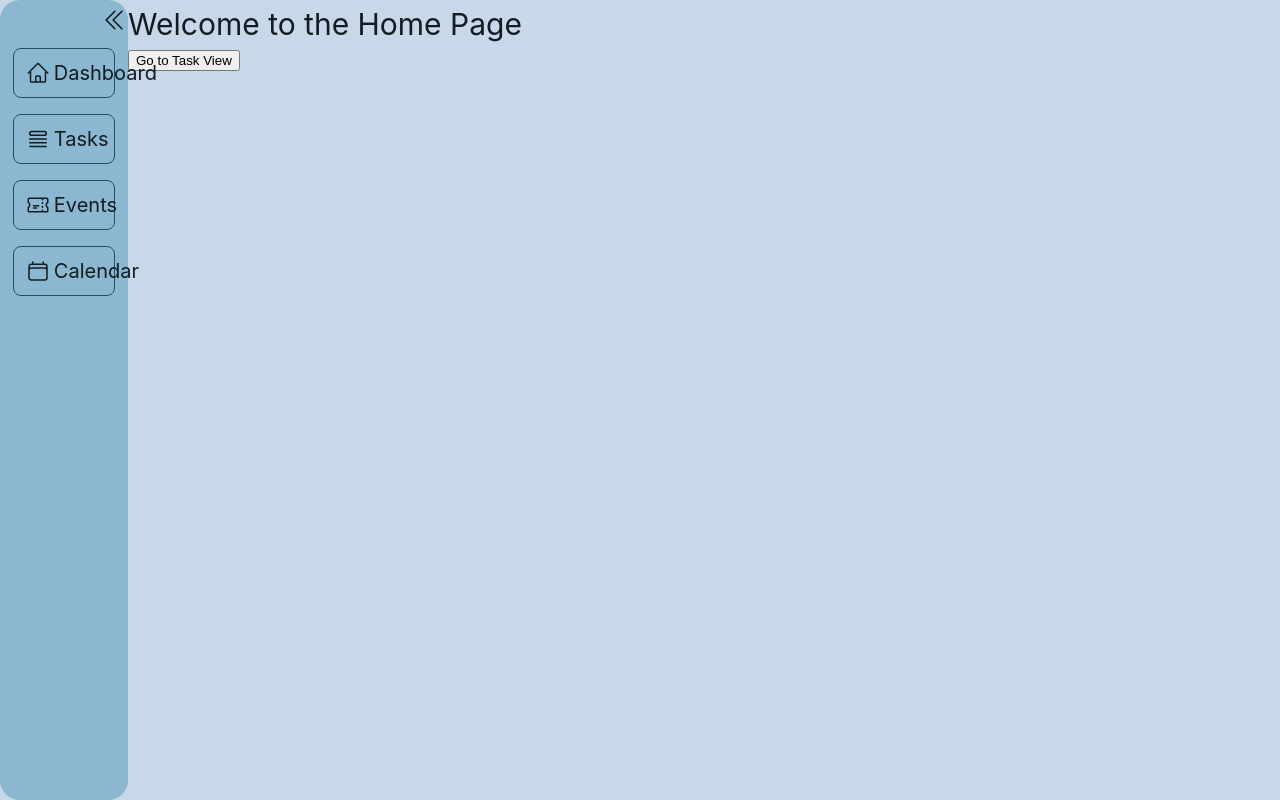
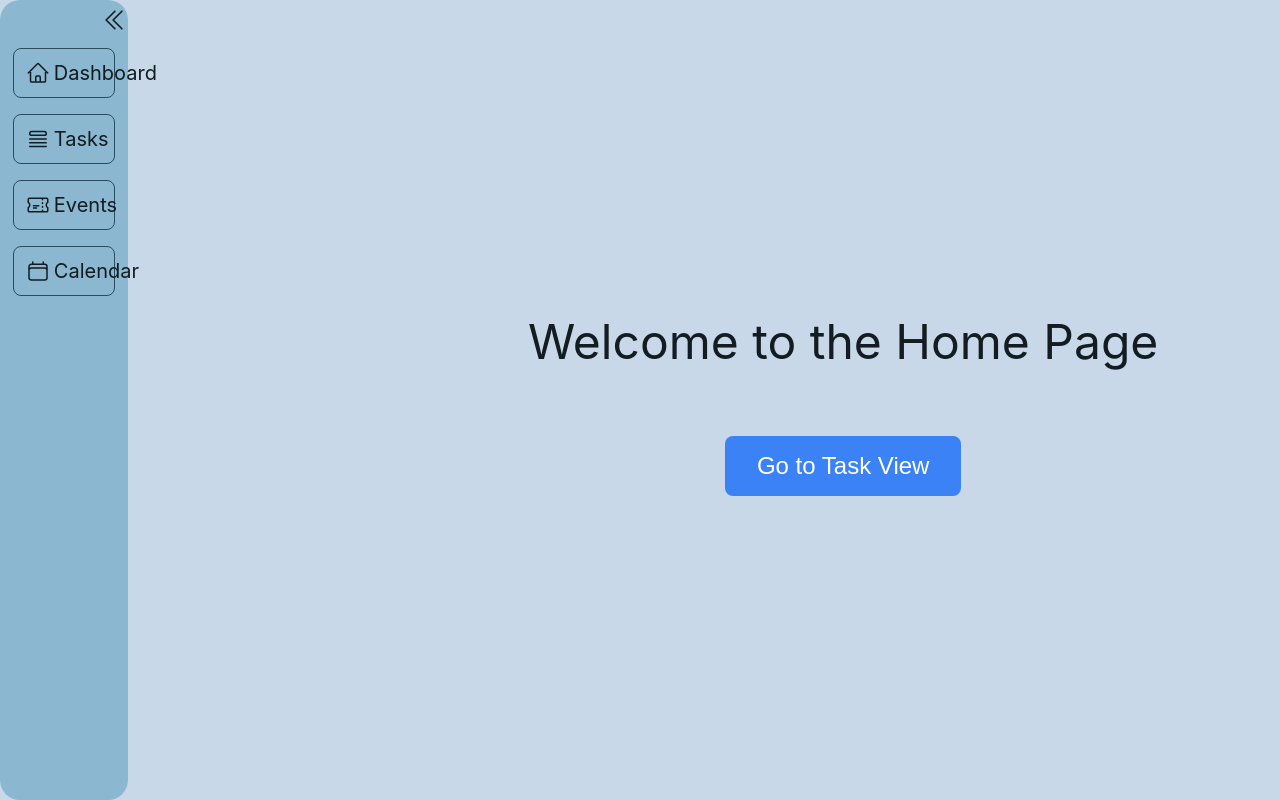
Before and after one commit to K7theCompSciMan/taskermind, a Vue app: page / in a window 1280 px wide. Built offline with nearby package versions, Linux system fonts and the light colour scheme; the HTML template or start-up script is replaced by a standard one.

Commit message:
Update HomeView.vue

```diff
--- a/src/views/HomeView.vue
+++ b/src/views/HomeView.vue
@@ -1,18 +1,17 @@
 <template>
-  <div>
-    <h1>Welcome to the Home Page</h1>
-    <!-- Button that navigates to the Task View -->
-    <button @click="goToTaskView">Go to Task View</button>
+  <div class="home-wrapper">
+    <div class="home-container">
+      <h1 class="home-title">Welcome to the Home Page</h1>
+      <button class="big-button" @click="goToTaskView">Go to Task View</button>
+    </div>
   </div>
 </template>
-
 
 <script lang="ts">
 export default {
   name: "Home",
   methods: {
     goToTaskView() {
-      // Navigate to TaskView when the button is clicked
       this.$router.push('/task');
     }
   }
@@ -20,5 +19,35 @@ export default {
 </script>
 
 <style scoped>
-/* Add home page specific styles here */
+.home-wrapper {
+  height: 100vh; /* Fill the screen */
+  display: flex;
+  justify-content: center; /* Horizontally center */
+  align-items: center; /* Vertically center */
+  margin-left: 400px;
+}
+
+.home-container {
+  text-align: center;
+}
+
+.home-title {
+  font-size: 3rem;
+  margin-bottom: 3.5rem;
+}
+
+.big-button {
+  font-size: 1.5rem;
+  padding: 1rem 2rem;
+  background-color: #3b82f6; /* optional: blue */
+  color: white;
+  border: none;
+  border-radius: 8px;
+  cursor: pointer;
+  transition: background-color 0.3s ease;
+}
+
+.big-button:hover {
+  background-color: #2563eb; /* slightly darker blue */
+}
 </style>
```
